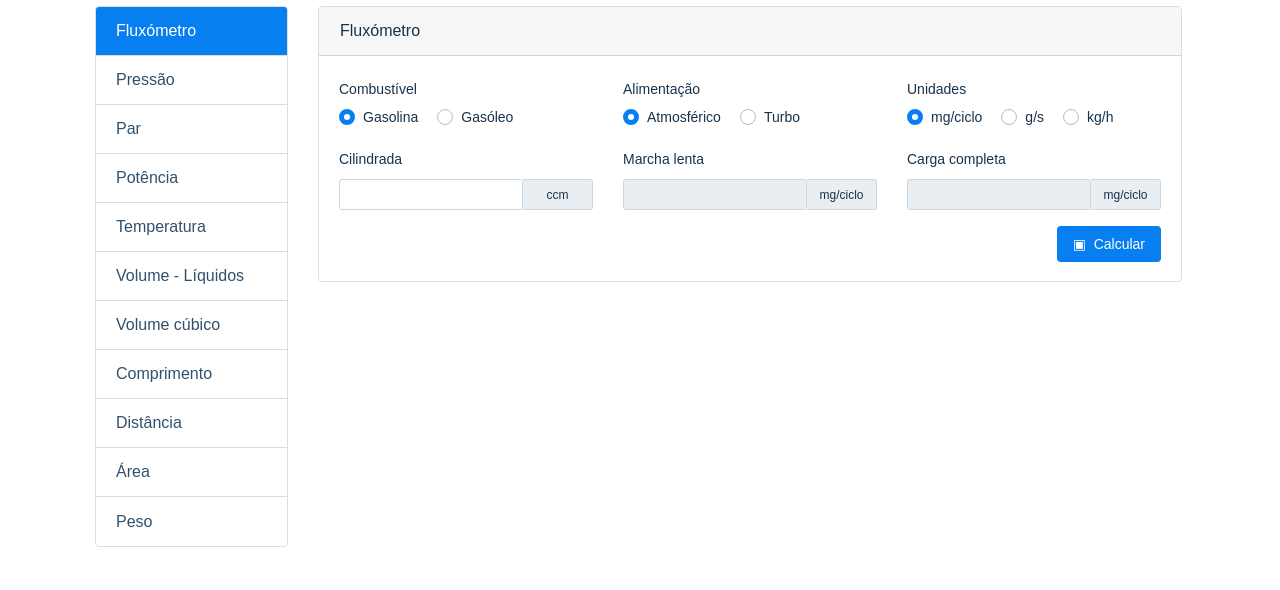
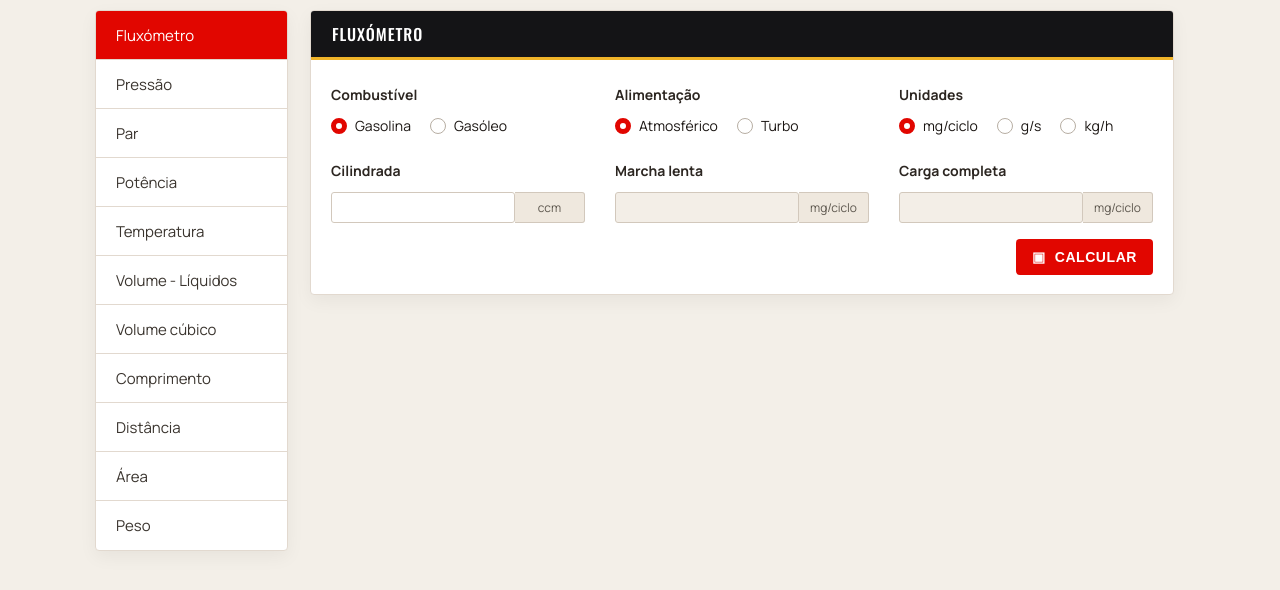
Before and after one commit to Bzapp/Bzapp, a PHP site: page /conversores.html in a window 1280 px wide. Shown: the top 590 px of the page. Run offline with PHP 8.4, Linux system fonts and the light colour scheme.

Commit message:
Align app and converters colors with the BPower header
Swap remaining blue accents for charcoal, gold and brand red across
the converters iframe and Administração screens.

Co-authored-by: Bzapp <Bzapp@users.noreply.github.com>

```diff
--- a/Tools/conversores.html
+++ b/Tools/conversores.html
@@ -4,37 +4,41 @@
 <meta charset="utf-8">
 <meta name="viewport" content="width=device-width,initial-scale=1">
 <title>Conversores</title>
+<link rel="preconnect" href="https://fonts.googleapis.com">
+<link href="https://fonts.googleapis.com/css2?family=Manrope:wght@400;600;700&family=Oswald:wght@500;600&display=swap" rel="stylesheet">
 <style>
+:root{--ink:#1a1512;--muted:#5e584f;--line:#e2d9cf;--panel:#f6f1ea;--red:#e10600;--red-dark:#c10500;--gold:#f0b429;--charcoal:#141416}
 *{box-sizing:border-box}
-html,body{margin:0;padding:0;font-family:Arial,Helvetica,sans-serif;color:#17324a;background:#fff;font-size:14px}
-body{padding:6px 14px 20px}
-.layout{max-width:1090px;margin:0 auto;display:grid;grid-template-columns:193px minmax(0,864px);gap:30px;align-items:start}
-.sidebar{border:1px solid #ddd;border-radius:4px;overflow:hidden;background:#fff}
-.nav{display:flex;align-items:center;min-height:49px;padding:0 20px;border-bottom:1px solid #ddd;color:#31506d;text-decoration:none;font-size:16px;cursor:pointer}
-.nav:last-child{border-bottom:0}.nav.active{background:#087ff0;color:#fff}.nav:hover:not(.active){background:#f5f8fb}
-.panel{width:100%;border:1px solid #ddd;border-radius:4px;overflow:hidden;background:#fff}
-.title{height:49px;display:flex;align-items:center;padding:0 21px;background:#f7f7f7;border-bottom:1px solid #d6d6d6;font-size:16px}
+html,body{margin:0;padding:0;font-family:Manrope,Arial,Helvetica,sans-serif;color:var(--ink);background:#f3efe8;font-size:14px}
+body{padding:10px 14px 20px}
+.layout{max-width:1090px;margin:0 auto;display:grid;grid-template-columns:193px minmax(0,864px);gap:22px;align-items:start}
+.sidebar{border:1px solid var(--line);border-radius:4px;overflow:hidden;background:#fff;box-shadow:0 6px 18px rgba(20,20,22,.05)}
+.nav{display:flex;align-items:center;min-height:49px;padding:0 20px;border-bottom:1px solid var(--line);color:#3a342e;text-decoration:none;font-size:15px;cursor:pointer}
+.nav:last-child{border-bottom:0}.nav.active{background:var(--red);color:#fff}.nav:hover:not(.active){background:#faf6f0}
+.panel{width:100%;border:1px solid var(--line);border-radius:4px;overflow:hidden;background:#fff;box-shadow:0 6px 18px rgba(20,20,22,.05)}
+.title{height:49px;display:flex;align-items:center;padding:0 21px;background:var(--charcoal);border-bottom:3px solid var(--gold);color:#fff;font-size:16px;font-family:Oswald,Arial Narrow,sans-serif;letter-spacing:.06em;text-transform:uppercase}
 .body{padding:25px 20px 19px}
 .grid3{display:grid;grid-template-columns:repeat(3,1fr);gap:30px}
-.lab{margin-bottom:12px}.opts{display:flex;gap:19px;align-items:center;margin-bottom:26px;white-space:nowrap}.opt{display:flex;gap:8px;align-items:center}
-input[type=radio]{appearance:none;width:16px;height:16px;border:1px solid #afbdc9;border-radius:50%;margin:0;background:#fff}
-input[type=radio]:checked{border:5px solid #087ff0}
-.row{display:flex;height:31px}.row input,.inp{width:100%;height:31px;border:1px solid #cbd6df;border-radius:3px;padding:6px 9px;outline:none;background:#fff;color:#17324a;font-size:14px}
-.row input[readonly]{background:#e9eef2}.unit{width:70px;flex:0 0 70px;border:1px solid #cbd6df;border-left:0;border-radius:0 3px 3px 0;background:#e9eef2;display:flex;align-items:center;justify-content:center;font-size:12px}
+.lab{margin-bottom:12px;font-weight:700;color:#2c2621}.opts{display:flex;gap:19px;align-items:center;margin-bottom:26px;white-space:nowrap}.opt{display:flex;gap:8px;align-items:center}
+input[type=radio]{appearance:none;width:16px;height:16px;border:1px solid #b7aea3;border-radius:50%;margin:0;background:#fff}
+input[type=radio]:checked{border:5px solid var(--red)}
+.row{display:flex;height:31px}.row input,.inp{width:100%;height:31px;border:1px solid #d2c8bc;border-radius:3px;padding:6px 9px;outline:none;background:#fff;color:var(--ink);font-size:14px}
+.row input:focus,.inp:focus,.pressure-input:focus{border-color:var(--red);box-shadow:0 0 0 2px rgba(225,6,0,.15)}
+.row input[readonly]{background:#f3eee7}.unit{width:70px;flex:0 0 70px;border:1px solid #d2c8bc;border-left:0;border-radius:0 3px 3px 0;background:#efe8de;display:flex;align-items:center;justify-content:center;font-size:12px;color:#5e584f}
 .btn{display:flex;justify-content:flex-end;margin-top:16px}
-button{border:0;border-radius:4px;background:#087ff0;color:#fff;padding:10px 16px;font-size:14px;cursor:pointer}button:hover{background:#066fd2}
+button{border:0;border-radius:4px;background:var(--red);color:#fff;padding:10px 16px;font-size:14px;font-weight:700;letter-spacing:.04em;text-transform:uppercase;cursor:pointer}button:hover{background:var(--red-dark)}
 
 /* Converter rows */
 .conv-labels,.conv-fields{display:grid;gap:24px}
-.conv-labels{margin-bottom:14px}.conv-fields{background:#f1f1f1;padding:13px 12px 12px}
+.conv-labels{margin-bottom:14px}.conv-fields{background:#f3eee7;padding:13px 12px 12px}
 .c2{grid-template-columns:repeat(2,minmax(0,1fr))}.c3{grid-template-columns:repeat(3,minmax(0,1fr))}.c4{grid-template-columns:repeat(4,minmax(0,1fr))}.c6{grid-template-columns:repeat(6,minmax(0,1fr))}.c7{grid-template-columns:repeat(7,minmax(0,1fr))}.c10{grid-template-columns:repeat(10,minmax(0,1fr))}
 .conv-label{min-height:51px;display:flex;flex-direction:column;justify-content:flex-end;align-items:center;text-align:center;line-height:24px;white-space:nowrap}
 
 /* Ensure the pressure converter is always horizontal like the reference */
 .pressure-labels,.pressure-fields{display:grid;grid-template-columns:repeat(7,minmax(0,1fr));gap:24px}
-.pressure-labels{margin-bottom:14px}.pressure-fields{background:#f1f1f1;padding:13px 12px 12px}
+.pressure-labels{margin-bottom:14px}.pressure-fields{background:#f3eee7;padding:13px 12px 12px}
 .pressure-label{min-height:30px;display:flex;align-items:flex-end;justify-content:center;white-space:nowrap}
-.pressure-input{width:100%;height:31px;border:1px solid #cbd6df;border-radius:3px;padding:6px 8px;outline:none;font-size:14px;background:#fff}
+.pressure-input{width:100%;height:31px;border:1px solid #d2c8bc;border-radius:3px;padding:6px 8px;outline:none;font-size:14px;background:#fff}
 
 @media(max-width:760px){
  body{padding:0 8px 12px}.layout{grid-template-columns:1fr;gap:14px}.sidebar{display:flex;overflow:auto}
```
Also changed, not shown: Tools/style.css (+27 -16 lines).
